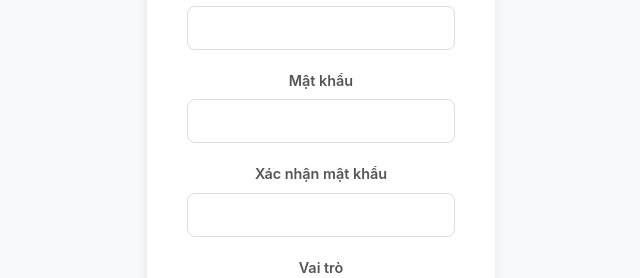
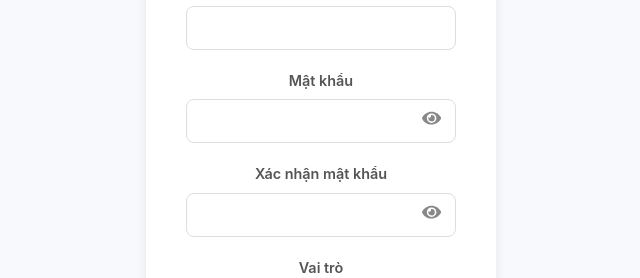
Before and after one commit to ntk223/VolunteerHub, a React (Vite) app in the folder FE/: page /login in a window 1280 px wide. Both pictures are taken after a click on the button "Đăng ký ngay". Shown: the part 522-800 px from the top of the page, without its empty margins (319-959 px from the left). Built offline with nearby package versions, Linux system fonts and the light colour scheme; no server answers.

Commit message:
add toggle password

```diff
--- a/FE/package.json
+++ b/FE/package.json
@@ -14,6 +14,7 @@
     "react": "^19.1.1",
     "react-dom": "^19.1.1",
     "react-hot-toast": "^2.6.0",
+    "react-icons": "^5.5.0",
     "react-router-dom": "^7.9.3"
   },
   "devDependencies": {
--- a/FE/src/components/auth/LoginForm/LoginForm.css
+++ b/FE/src/components/auth/LoginForm/LoginForm.css
@@ -12,3 +12,25 @@
 .login-button:hover:not(:disabled) {
   transform: translateY(-2px);
 }
+
+/* context định vị cho icon */
+.password-wrapper {
+  position: relative;
+}
+
+/* định vị và tạo kiểu cho icon */
+.password-toggle-icon {
+  position: absolute;
+  top: 70%; /* Điều chỉnh để icon nằm giữa theo chiều dọc so với input */
+  right: 15px;
+  transform: translateY(-50%);
+  cursor: pointer;
+  color: #888;
+  font-size: 1.2rem;
+}
+
+/* tạo khoảng trống trong input để icon không che mất chữ */
+.password-wrapper input {
+  /* !!! phải có padding-right lớn hơn chiều rộng của icon */
+  padding-right: 45px;
+}
--- a/FE/src/components/auth/LoginForm/LoginForm.jsx
+++ b/FE/src/components/auth/LoginForm/LoginForm.jsx
@@ -2,6 +2,7 @@ import React, { useState } from 'react';
 import { useAuth } from '../../../contexts/AuthContext';
 import { authApi } from '../../../services/api/authApi';
 import './LoginForm.css';
+import { FaEye, FaEyeSlash } from "react-icons/fa";
 
 const LoginForm = ({ onSwitchToRegister }) => {
   const [formData, setFormData] = useState({
@@ -11,6 +12,9 @@ const LoginForm = ({ onSwitchToRegister }) => {
   });
   const [loading, setLoading] = useState(false);
   const [error, setError] = useState('');
+
+  // thêm state để quản lý việc ẩn/hiện mật khẩu
+  const [showPassword, setShowPassword] = useState(false);
 
   const { login } = useAuth();
 
@@ -22,6 +26,11 @@ const LoginForm = ({ onSwitchToRegister }) => {
     setError('');
   };
 
+  // bật/tắt trạng thái hiển thị mật khẩu
+  const togglePasswordVisibility = () => {
+    setShowPassword(prevState => !prevState);
+  };
+
   const handleSubmit = async (e) => {
     e.preventDefault();
     setLoading(true);
@@ -31,7 +40,7 @@ const LoginForm = ({ onSwitchToRegister }) => {
       const response = await authApi.login(formData.email, formData.password, formData.role);
       await login(response.user, response.token);
 
-      // Redirect hoặc làm gì đó sau khi login thành công
+      // Chuyển hướng hoặc làm gì đó sau khi login thành công
       window.location.href = '/';
     } catch (err) {
       setError('Đăng nhập thất bại. Vui lòng kiểm tra lại thông tin.');
@@ -65,10 +74,11 @@ const LoginForm = ({ onSwitchToRegister }) => {
           />
         </div>
 
-        <div className="form-group">
+        {/* cập nhật khối HTML cho trường mật khẩu */}
+        <div className="form-group password-wrapper">
           <label htmlFor="password">Mật khẩu</label>
           <input
-            type="password"
+            type={showPassword ? 'text' : 'password'}
             id="password"
             name="password"
             value={formData.password}
@@ -77,7 +87,11 @@ const LoginForm = ({ onSwitchToRegister }) => {
             required
             disabled={loading}
           />
+          <span onClick={togglePasswordVisibility} className="password-toggle-icon">
+            {showPassword ? <FaEyeSlash /> : <FaEye />}
+          </span>
         </div>
+
         <div className="form-group">
           <label htmlFor="role">Vai trò</label>
           <select
@@ -91,6 +105,7 @@ const LoginForm = ({ onSwitchToRegister }) => {
             <option value="manager">Quản lý</option>
           </select>
         </div>
+
         <button
           type="submit"
           className="login-button"
--- a/FE/src/components/auth/RegisterForm/RegisterForm.css
+++ b/FE/src/components/auth/RegisterForm/RegisterForm.css
@@ -65,6 +65,7 @@ body {
   border: 1px solid var(--border-color);
   border-radius: var(--border-radius);
   background-color: #fff;
+  color: black;
   transition: border-color 0.2s ease, box-shadow 0.2s ease;
   box-sizing: border-box; /* đảm bảo padding không làm thay đổi kích thước */
 }
@@ -136,6 +137,35 @@ body {
   text-decoration: underline;
 }
 
+.password-wrapper {
+  position: relative;
+}
+
+.password-toggle-icon {
+  position: absolute;
+  top: 70%;
+  right: 15px;
+  transform: translateY(-50%);
+  cursor: pointer;
+  color: #888;
+  font-size: 1.2rem;
+  /* Thêm dòng này để icon không bị chọn khi click nhanh */
+  user-select: none;
+}
+
+/* Áp dụng padding cho tất cả input bên trong password-wrapper */
+.password-wrapper input {
+  padding-right: 45px !important; /* Dùng !important để ghi đè lên các style khác nếu cần */
+}
+
+/* Style cho text lỗi, giống như component FormField đã làm */
+.error-text {
+  color: #e74c3c;
+  font-size: 0.85rem;
+  margin-top: 0.25rem;
+  display: block;
+}
+
 /* responsive cho thiết bị di động */
 @media (max-width: 500px) {
   .register-form {
--- a/FE/src/components/auth/RegisterForm/RegisterForm.jsx
+++ b/FE/src/components/auth/RegisterForm/RegisterForm.jsx
@@ -1,26 +1,28 @@
 import React, { useState } from 'react';
 import { authApi } from "../../../services/api/authApi";
-import FormField from '../../common/FormField'; // Giả sử bạn tạo file FormField
-// Để có thông báo đẹp, bạn có thể dùng thư viện như react-hot-toast
-// npm install react-hot-toast
+import FormField from '../../common/FormField';
 import toast from 'react-hot-toast';
 import "./RegisterForm.css";
+import { FaEye, FaEyeSlash } from "react-icons/fa";
 
-// Tách state khởi tạo ra ngoài để tránh tạo lại mỗi lần render
 const initialFormData = {
   name: '',
   email: '',
   phone: '',
   password: '',
-  confirmPassword: '', // Thêm trường xác nhận mật khẩu
+  confirmPassword: '',
   role: 'volunteer',
   introduce: ''
 };
 
 const RegisterForm = ({ onSwitchToLogin }) => {
   const [formData, setFormData] = useState(initialFormData);
-  const [errors, setErrors] = useState({}); // Dùng object để lưu lỗi cho từng trường
+  const [errors, setErrors] = useState({});
   const [loading, setLoading] = useState(false);
+
+  // state để quản lý riêng biệt từng trường mật khẩu
+  const [showPassword, setShowPassword] = useState(false);
+  const [showConfirmPassword, setShowConfirmPassword] = useState(false);
 
   const handleChange = (e) => {
     const { name, value } = e.target;
@@ -28,7 +30,6 @@ const RegisterForm = ({ onSwitchToLogin }) => {
       ...formData,
       [name]: value
     });
-    // Xóa lỗi của trường đang nhập khi người dùng thay đổi giá trị
     if (errors[name]) {
       setErrors({
         ...errors,
@@ -37,33 +38,27 @@ const RegisterForm = ({ onSwitchToLogin }) => {
     }
   };
 
+  // toggle cho từng trường
+  const togglePasswordVisibility = () => setShowPassword(!showPassword);
+  const toggleConfirmPasswordVisibility = () => setShowConfirmPassword(!showConfirmPassword);
+
   const validateForm = () => {
     const newErrors = {};
-    // Kiểm tra tên
     if (!formData.name.trim()) newErrors.name = "Vui lòng nhập họ và tên.";
-
-    // Kiểm tra email
     if (!formData.email) {
       newErrors.email = "Vui lòng nhập email.";
     } else if (!/\S+@\S+\.\S+/.test(formData.email)) {
       newErrors.email = "Địa chỉ email không hợp lệ.";
     }
-
-    // Kiểm tra số điện thoại (ví dụ đơn giản)
     if (!formData.phone) newErrors.phone = "Vui lòng nhập số điện thoại.";
-
-    // Kiểm tra mật khẩu
     if (!formData.password) {
       newErrors.password = "Vui lòng nhập mật khẩu.";
     } else if (formData.password.length < 6) {
       newErrors.password = "Mật khẩu phải có ít nhất 6 ký tự.";
     }
-
-    // Kiểm tra xác nhận mật khẩu
     if (formData.password !== formData.confirmPassword) {
       newErrors.confirmPassword = "Mật khẩu xác nhận không khớp.";
     }
-
     return newErrors;
   };
 
@@ -72,27 +67,20 @@ const RegisterForm = ({ onSwitchToLogin }) => {
     const validationErrors = validateForm();
     if (Object.keys(validationErrors).length > 0) {
       setErrors(validationErrors);
-      return; // Dừng lại nếu có lỗi
+      return;
     }
 
     setLoading(true);
     setErrors({});
 
     try {
-      // Không gửi confirmPassword lên server
       const { confirmPassword, ...dataToSubmit } = formData;
       await authApi.register(dataToSubmit);
-
       toast.success('Đăng ký thành công! Vui lòng đăng nhập.');
-      onSwitchToLogin(); // Chuyển sang form đăng nhập
-
+      onSwitchToLogin();
     } catch (err) {
       const errorMessage = err.response?.data?.message || "Đã có lỗi xảy ra. Vui lòng thử lại.";
       toast.error(errorMessage);
-      // Có thể set lỗi cho một trường cụ thể nếu server trả về, ví dụ:
-      // if (err.response?.data?.field === 'email') {
-      //   setErrors({ email: 'Email này đã được sử dụng.' });
-      // }
     } finally {
       setLoading(false);
     }
@@ -102,54 +90,53 @@ const RegisterForm = ({ onSwitchToLogin }) => {
     <div className="register-form">
       <h2>Đăng ký</h2>
 
-      <form onSubmit={handleSubmit} noValidate> {/* Thêm noValidate để tắt validation mặc định của trình duyệt */}
+      <form onSubmit={handleSubmit} noValidate>
+        {/* Các trường Name, Email, Phone  */}
         <FormField
-          id="name"
-          label="Họ và tên"
-          name="name"
-          type="text"
-          value={formData.name}
-          onChange={handleChange}
-          error={errors.name}
+          id="name" label="Họ và tên" name="name" type="text"
+          value={formData.name} onChange={handleChange} error={errors.name}
         />
         <FormField
-          id="email"
-          label="Email"
-          name="email"
-          type="email"
-          value={formData.email}
-          onChange={handleChange}
-          error={errors.email}
+          id="email" label="Email" name="email" type="email"
+          value={formData.email} onChange={handleChange} error={errors.email}
         />
         <FormField
-          id="phone"
-          label="Số điện thoại"
-          name="phone"
-          type="tel" // Dùng type="tel" cho số điện thoại
-          value={formData.phone}
-          onChange={handleChange}
-          error={errors.phone}
+          id="phone" label="Số điện thoại" name="phone" type="tel"
+          value={formData.phone} onChange={handleChange} error={errors.phone}
         />
-        <FormField
+
+        {/* Thay thế FormField bằng cấu trúc div để chèn icon */}
+        <div className="form-group password-wrapper">
+          <label htmlFor="password">Mật khẩu</label>
+          <input
             id="password"
-          label="Mật khẩu"
             name="password"
-          type="password"
+            type={showPassword ? 'text' : 'password'}
             value={formData.password}
             onChange={handleChange}
-          error={errors.password}
           />
-        <FormField
+          <span onClick={togglePasswordVisibility} className="password-toggle-icon">
+            {showPassword ? <FaEyeSlash /> : <FaEye />}
+          </span>
+          {errors.password && <span className="error-text">{errors.password}</span>}
+        </div>
+
+        <div className="form-group password-wrapper">
+          <label htmlFor="confirmPassword">Xác nhận mật khẩu</label>
+          <input
             id="confirmPassword"
-          label="Xác nhận mật khẩu"
             name="confirmPassword"
-          type="password"
+            type={showConfirmPassword ? 'text' : 'password'}
             value={formData.confirmPassword}
             onChange={handleChange}
-          error={errors.confirmPassword}
           />
+          <span onClick={toggleConfirmPasswordVisibility} className="password-toggle-icon">
+            {showConfirmPassword ? <FaEyeSlash /> : <FaEye />}
+          </span>
+          {errors.confirmPassword && <span className="error-text">{errors.confirmPassword}</span>}
+        </div>
 
-        {/* Các trường còn lại không cần validation phức tạp có thể giữ nguyên */}
+        {/* Các trường còn lại giữ nguyên */}
         <div className="form-group">
           <label htmlFor="role">Vai trò</label>
           <select id="role" name="role" value={formData.role} onChange={handleChange}>
```
Also changed, not shown: 1 other file (tests, documents, lock files or other folders). Lines whose indentation alone changed are shown as unchanged.
